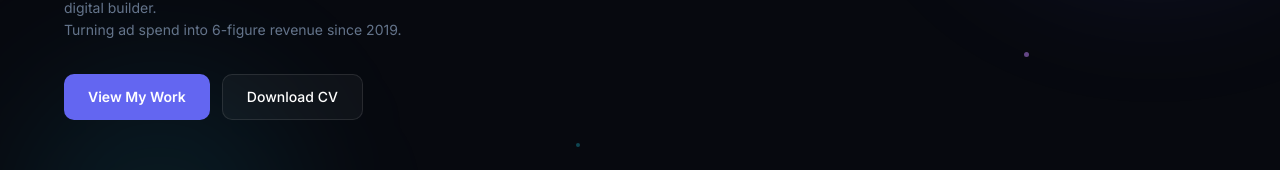
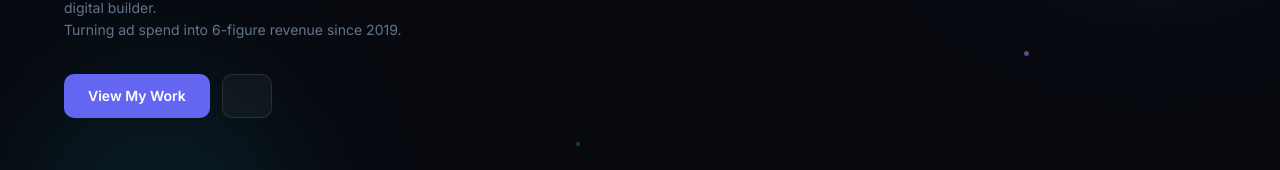
Before and after one commit to hammadalikhan6455-dev/portfolio, a React (Vite) app in the folder client/: page / in a window 1280 px wide. Shown: the part 325-495 px from the top of the page. Built offline with nearby package versions, Linux system fonts and the light colour scheme; no server answers.

Commit message:
Change button text from 'Download CV' to ''
Updated the download button text in Hero component.

```diff
--- a/client/src/components/sections/Hero.jsx
+++ b/client/src/components/sections/Hero.jsx
@@ -119,7 +119,7 @@ export default function Hero() {
               className="px-6 py-3 rounded-[10px] text-white text-sm font-medium transition-all duration-200 hover:bg-white/[0.08]"
               style={{ background: 'rgba(255,255,255,.04)', border: '1px solid rgba(255,255,255,.1)' }}
             >
-              Download CV
+
             </a>
           </motion.div>
         </motion.div>
```
